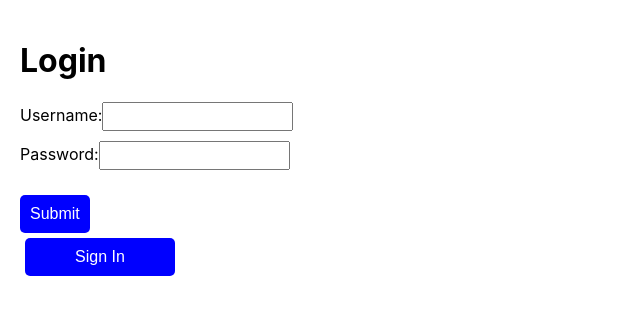
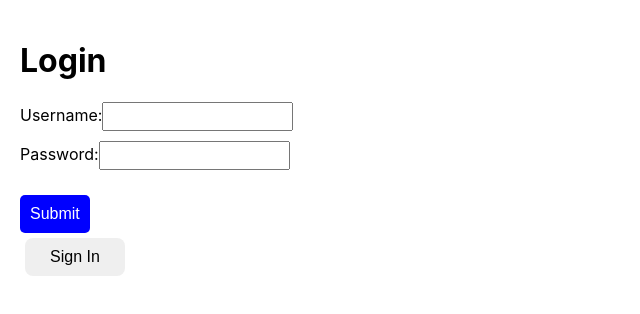
Before and after one commit to GabGabHub/FendiKebab, a React (Create React App) app: page /auth in a window 1280 px wide. Shown: the top 314 px of the page, without its empty margins (0-640 px from the left). Built offline with nearby package versions, Linux system fonts and the light colour scheme; no server answers; the HTML template or start-up script is replaced by a standard one.

Commit message:
sign in button works now

```diff
--- a/src/components/EventForm.js
+++ b/src/components/EventForm.js
@@ -24,14 +24,14 @@ const EventForm = ({ setEvents }) => {
       .then((response) => {
 
         const createdEvent = response.data;
-        console.log(createdEvent);
-        console.log(createdEvent.dataValues.startTime);
+        // console.log(createdEvent);
+        // console.log(createdEvent.dataValues.startTime);
         const newEvent = {
           ...createdEvent.dataValues,
           startTime: new Date(createdEvent.dataValues.startTime).toLocaleString(),
           endTime: new Date(createdEvent.dataValues.endTime).toLocaleString(),
         };
-        console.log(newEvent);
+        // console.log(newEvent);
 
         setEvents((prevEvents) => [...prevEvents, newEvent]);
         alert("Event created successfully!");
--- a/src/components/EventList.js
+++ b/src/components/EventList.js
@@ -36,7 +36,7 @@ const EventList = ({ events, setEvents }) => {
     if (confirmDelete) {
       delEvent(eventId)
         .then(() => {
-          setEvents((prevEvents) => prevEvents.filter((event) => event.id !== eventId));
+          setEvents((events) => events.filter((event) => event.id !== eventId));
           alert('Event deleted successfully!');
         })
         .catch((error) => {
@@ -82,7 +82,7 @@ const EventList = ({ events, setEvents }) => {
             <ExportAttendance event={event} />
             <button
               onClick={() => handleDelete(event.id)}
-              style={{ marginTop: '10px', backgroundColor: 'red', color: 'white', width: '100px' }}
+              style={{ margin: '5px', backgroundColor: 'red', color: 'white', width: '100px' }}
             >
               Delete Event
             </button>
--- a/src/components/logIN.js
+++ b/src/components/logIN.js
@@ -35,16 +35,7 @@ const LoginPage = () => {
 
       return (
         <button
-          style={{
-            width: '150px',
-            margin: '5px',
-            backgroundColor: 'blue',
-            color: 'white',
-            padding: '10px',
-            borderRadius: '5px',
-            border: 'none',
-            cursor: 'pointer',
-          }}
+          style={{ width: '100px', margin: '5px' }}
           onClick={() => navigate('/signin')}
         >
           Sign In
```
Also changed, not shown: 1 other file (tests, documents, lock files or other folders).
